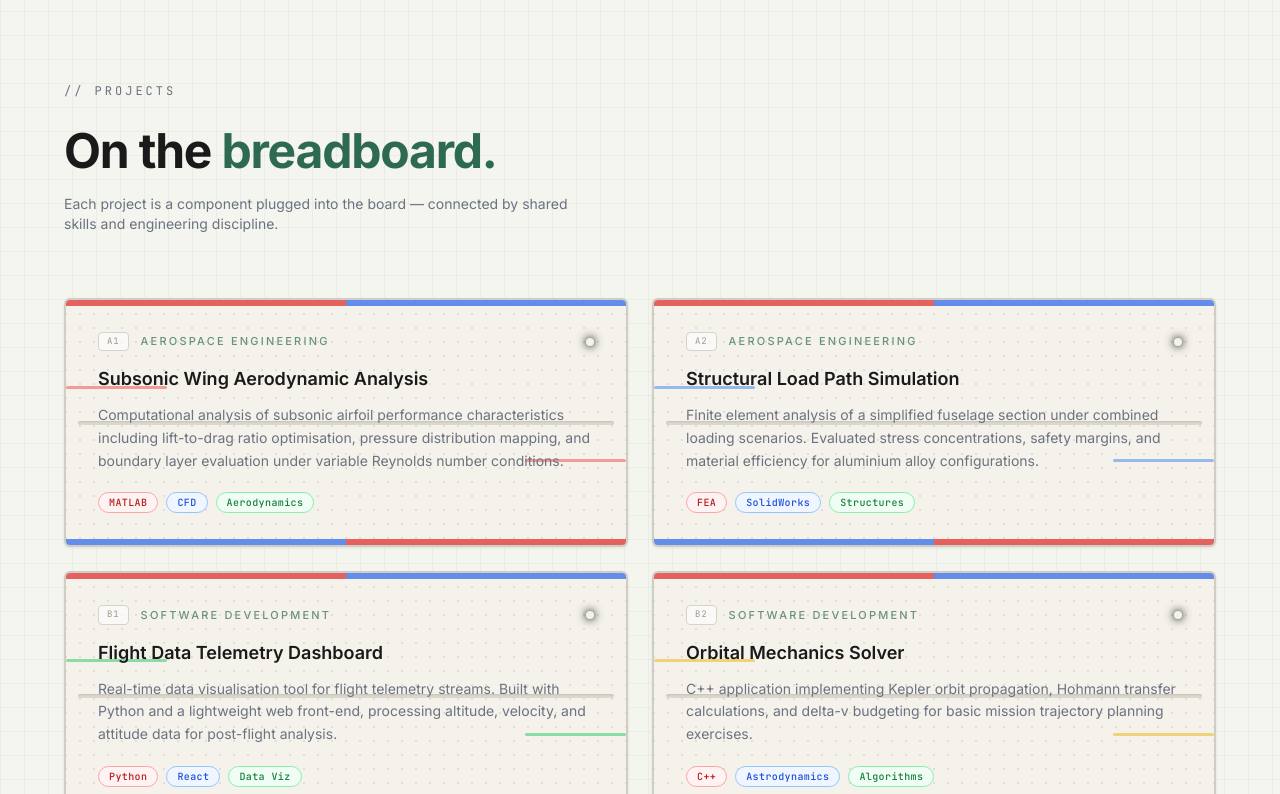
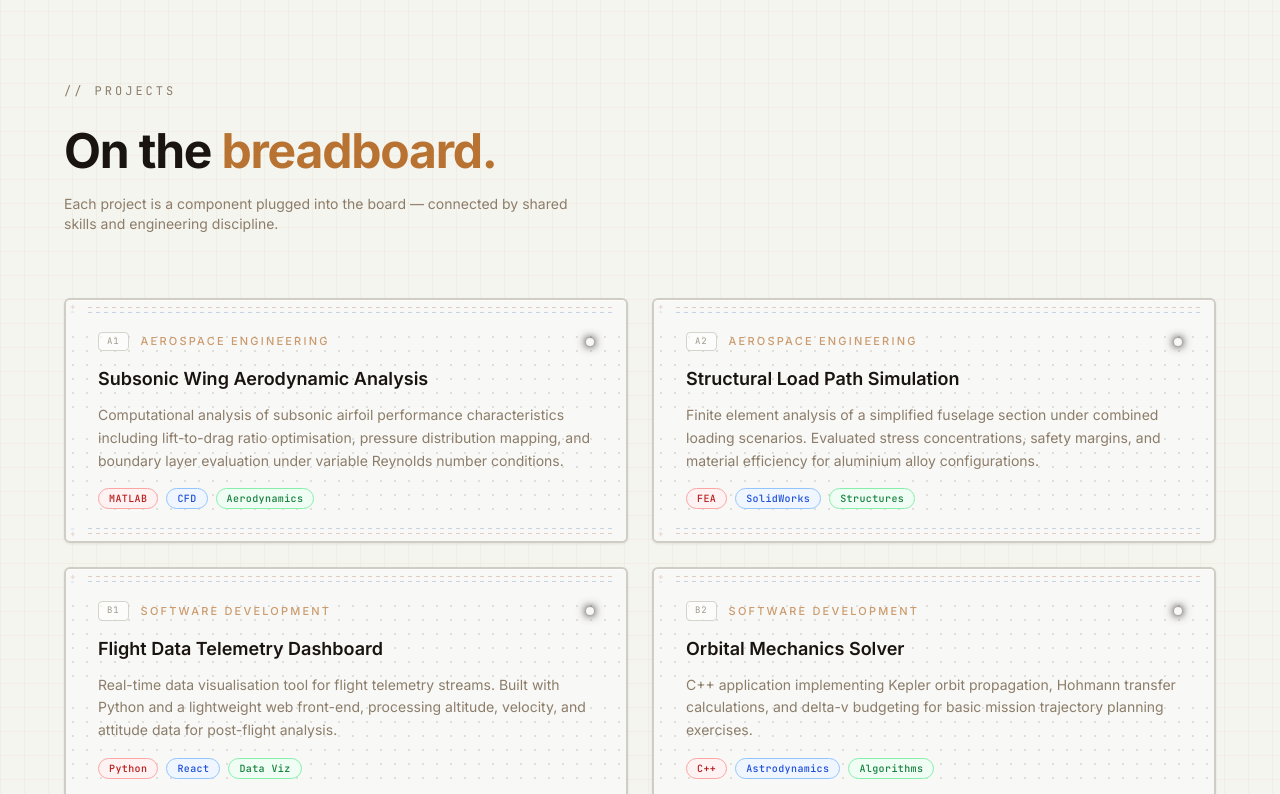
Before and after one commit to Max11122006/Portfolio-Wesbite, a Next.js app: page / in a window 1280 px wide. Shown: the part 2577-3371 px from the top of the page. Built offline with nearby package versions, Linux system fonts and the light colour scheme.

Commit message:
Changed colours and added breadboard component

```diff
--- a/package.json
+++ b/package.json
@@ -8,6 +8,7 @@
     "start": "next start",
     "lint": "eslint"
   },
+
   "dependencies": {
     "@react-three/drei": "^10.7.7",
     "@react-three/fiber": "^9.5.0",
@@ -26,6 +27,7 @@
     "@types/three": "^0.183.1",
     "eslint": "^9",
     "eslint-config-next": "16.1.6",
+    "nodemon": "^3.1.14",
     "tailwindcss": "^4",
     "typescript": "^5"
   }
--- a/src/app/globals.css
+++ b/src/app/globals.css
@@ -2,12 +2,12 @@
 
 @theme inline {
   --color-background: #f5f5f0;
-  --color-foreground: #1a1a1a;
-  --color-accent: #2d6a4f;
-  --color-accent-light: #40916c;
+  --color-foreground: #1A1410;
+  --color-accent: #B87333;
+  --color-accent-light: #D4956A;
   --color-surface: #ffffff;
   --color-surface-alt: #eaeae5;
-  --color-muted: #6b7280;
+  --color-muted: #8C7D6A;
   --color-border: #d4d4cc;
   --color-border-light: #e8e8e0;
   --color-pcb-green: #1b5e20;
@@ -55,8 +55,8 @@ body {
 }
 
 ::selection {
-  background: rgba(45, 106, 79, 0.2);
-  color: #1a1a1a;
+  background: rgba(184, 115, 51, 0.2);
+  color: #1A1410;
 }
 
 /* Section divider */
@@ -84,7 +84,7 @@ body {
 
 .breadboard-card {
   position: relative;
-  background: #f5f2eb;
+  background-color: #F8F8F6;
   border: 2px solid #d0cdc5;
   border-radius: 6px;
   overflow: hidden;
@@ -94,70 +94,58 @@ body {
     inset 0 1px 0 rgba(255, 255, 255, 0.6);
 }
 
-/* Hole grid pattern — the classic breadboard dots */
-.breadboard-card::before {
-  content: "";
-  position: absolute;
-  inset: 0;
-  background-image:
-    radial-gradient(circle, #c8c4ba 1.5px, transparent 1.5px);
-  background-size: 14px 14px;
-  background-position: 7px 7px;
-  pointer-events: none;
-  z-index: 0;
-  opacity: 0.45;
-}
-
-/* Center channel gap (the DIP IC trough) */
-.breadboard-card::after {
-  content: "";
-  position: absolute;
-  top: 50%;
-  left: 12px;
-  right: 12px;
-  height: 4px;
-  background: #ddd8ce;
-  transform: translateY(-50%);
-  border-radius: 2px;
-  z-index: 0;
-  box-shadow: inset 0 1px 2px rgba(0, 0, 0, 0.1);
-}
 
 .breadboard-card .card-inner {
   position: relative;
   z-index: 2;
 }
 
-/* Power rails — red and blue stripes on top and bottom */
-.power-rails-top,
-.power-rails-bottom {
+/* Power rails — thin engineering-notation style with +/− labels */
+.power-rail-strip {
   position: absolute;
   left: 0;
   right: 0;
-  height: 6px;
+  height: 20px;
   z-index: 1;
+  padding: 0 12px 0 22px;
   display: flex;
+  flex-direction: column;
+  justify-content: center;
+  gap: 4px;
 }
 
-.power-rails-top {
-  top: 0;
+.power-rail-strip--top { top: 0; }
+.power-rail-strip--bottom { bottom: 0; }
+
+.power-rail-line {
+  height: 1px;
+  opacity: 0.35;
+  position: relative;
 }
 
-.power-rails-bottom {
-  bottom: 0;
+.power-rail-line--red {
+  background: repeating-linear-gradient(to right, #C0756B 0, #C0756B 4px, transparent 4px, transparent 8px);
 }
 
-.power-rail-red {
-  flex: 1;
-  background: #dc2626;
-  opacity: 0.7;
+.power-rail-line--blue {
+  background: repeating-linear-gradient(to right, #6B8CC0 0, #6B8CC0 4px, transparent 4px, transparent 8px);
 }
 
-.power-rail-blue {
-  flex: 1;
-  background: #2563eb;
+.power-rail-line::before {
+  content: attr(data-label);
+  position: absolute;
+  left: -18px;
+  top: 50%;
+  transform: translateY(-50%);
+  font-size: 9px;
+  font-family: var(--font-mono);
+  font-weight: 700;
   opacity: 0.7;
+  line-height: 1;
 }
+
+.power-rail-line--red::before { color: #C0756B; }
+.power-rail-line--blue::before { color: #6B8CC0; }
 
 /* LED indicator dot */
 .led-indicator {
@@ -241,8 +229,8 @@ body {
 /* Schematic graph paper background */
 .schematic-grid {
   background-image:
-    linear-gradient(rgba(45, 106, 79, 0.06) 1px, transparent 1px),
-    linear-gradient(90deg, rgba(45, 106, 79, 0.06) 1px, transparent 1px);
+    linear-gradient(rgba(184, 115, 51, 0.06) 1px, transparent 1px),
+    linear-gradient(90deg, rgba(184, 115, 51, 0.06) 1px, transparent 1px);
   background-size: 24px 24px;
 }
 
--- /dev/null
+++ b/src/components/BreadboardCard.tsx
@@ -0,0 +1,102 @@
+"use client";
+
+import { motion } from "framer-motion";
+import { useRef, useState, useEffect, useMemo } from "react";
+
+const DOT_GRADIENT = "radial-gradient(circle, rgba(80,75,65,0.15) 1.5px, transparent 1.5px)";
+const TILE_SIZE = 14;
+const RAIL_HEIGHT = 20;
+const RAIL_MARGIN = 3;
+const CENTRE_GAP = 18;
+
+function useDotGrid(height: number) {
+  return useMemo(() => {
+    if (height < 80) return {};
+
+    const dotStart = RAIL_HEIGHT + RAIL_MARGIN;
+    const dotEnd = height - RAIL_HEIGHT - RAIL_MARGIN;
+    const available = dotEnd - dotStart - CENTRE_GAP;
+    if (available < TILE_SIZE * 2) return {};
+
+    const halfSpace = available / 2;
+    const rowsPerHalf = Math.floor(halfSpace / TILE_SIZE);
+    if (rowsPerHalf < 1) return {};
+
+    // Centre the dot blocks within the available space
+    const topBlockHeight = rowsPerHalf * TILE_SIZE;
+    const bottomBlockHeight = rowsPerHalf * TILE_SIZE;
+    const totalUsed = topBlockHeight + CENTRE_GAP + bottomBlockHeight;
+    const extraMargin = (dotEnd - dotStart - totalUsed) / 2;
+    const topStart = dotStart + extraMargin;
+    const bottomStart = topStart + topBlockHeight + CENTRE_GAP;
+
+    const positions: string[] = [];
+    for (let i = 0; i < rowsPerHalf; i++) {
+      positions.push(`0px ${topStart + i * TILE_SIZE}px`);
+    }
+    for (let i = 0; i < rowsPerHalf; i++) {
+      positions.push(`0px ${bottomStart + i * TILE_SIZE}px`);
+    }
+
+    const totalRows = rowsPerHalf * 2;
+    return {
+      backgroundImage: Array(totalRows).fill(DOT_GRADIENT).join(", "),
+      backgroundSize: Array(totalRows).fill(`${TILE_SIZE}px ${TILE_SIZE}px`).join(", "),
+      backgroundPosition: positions.join(", "),
+      backgroundRepeat: Array(totalRows).fill("repeat-x").join(", "),
+    };
+  }, [height]);
+}
+
+interface BreadboardCardProps {
+  children: React.ReactNode;
+  className?: string;
+  hover?: boolean;
+}
+
+export default function BreadboardCard({ children, className = "", hover = false }: BreadboardCardProps) {
+  const ref = useRef<HTMLDivElement>(null);
+  const [height, setHeight] = useState(0);
+
+  useEffect(() => {
+    const el = ref.current;
+    if (!el) return;
+    const observer = new ResizeObserver((entries) => {
+      for (const entry of entries) {
+        setHeight(entry.contentRect.height + (entry.target as HTMLElement).offsetHeight - entry.contentRect.height);
+      }
+    });
+    // Set initial height
+    setHeight(el.offsetHeight);
+    observer.observe(el);
+    return () => observer.disconnect();
+  }, []);
+
+  const dotStyle = useDotGrid(height);
+
+  const hoverProps = hover
+    ? { whileHover: { y: -4, boxShadow: "0 4px 24px rgba(0,0,0,0.08)" } }
+    : {};
+
+  return (
+    <motion.div
+      ref={ref}
+      {...hoverProps}
+      transition={{ duration: 0.3, ease: [0.22, 1, 0.36, 1] }}
+      className={`breadboard-card ${className}`}
+      style={dotStyle}
+    >
+      {/* Power rails */}
+      <div className="power-rail-strip power-rail-strip--top">
+        <div className="power-rail-line power-rail-line--red" data-label="+" />
+        <div className="power-rail-line power-rail-line--blue" data-label="−" />
+      </div>
+      <div className="power-rail-strip power-rail-strip--bottom">
+        <div className="power-rail-line power-rail-line--blue" data-label="−" />
+        <div className="power-rail-line power-rail-line--red" data-label="+" />
+      </div>
+
+      <div className="card-inner">{children}</div>
+    </motion.div>
+  );
+}
--- a/src/components/MotionPrimitives.tsx
+++ b/src/components/MotionPrimitives.tsx
@@ -30,7 +30,7 @@ export function FadeIn({
     <motion.div
       initial={{ opacity: 0, ...directionMap[direction] }}
       whileInView={{ opacity: 1, x: 0, y: 0 }}
-      viewport={{ once: true, margin: "-80px" }}
+      viewport={{ once: false, margin: "-80px" }}
       transition={{ ...transition, delay }}
       className={className}
     >
@@ -52,7 +52,7 @@ export function ScaleIn({
     <motion.div
       initial={{ opacity: 0, scale: 0.9 }}
       whileInView={{ opacity: 1, scale: 1 }}
-      viewport={{ once: true, margin: "-80px" }}
+      viewport={{ once: false, margin: "-80px" }}
       transition={{ ...transition, delay }}
       className={className}
     >
@@ -74,7 +74,7 @@ export function StaggerContainer({
     <motion.div
       initial="hidden"
       whileInView="visible"
-      viewport={{ once: true, margin: "-80px" }}
+      viewport={{ once: false, margin: "-80px" }}
       variants={{
         hidden: {},
         visible: {
--- a/src/components/Projects.tsx
+++ b/src/components/Projects.tsx
@@ -1,7 +1,7 @@
 "use client";
 
-import { motion } from "framer-motion";
 import { FadeIn, StaggerContainer, StaggerItem } from "./MotionPrimitives";
+import BreadboardCard from "./BreadboardCard";
 
 interface Project {
   id: number;
@@ -78,15 +78,6 @@ const projects: Project[] = [
   },
 ];
 
-function WireDeco({ top, left, width, color }: { top: string; left: string; width: string; color: string }) {
-  return (
-    <div
-      className={`wire-deco wire-deco--${color}`}
-      style={{ top, left, width }}
-    />
-  );
-}
-
 export default function Projects() {
   return (
     <section
@@ -117,26 +108,8 @@ export default function Projects() {
         >
           {projects.map((project) => (
             <StaggerItem key={project.id}>
-              <motion.div
-                whileHover={{ y: -4, boxShadow: "0 4px 24px rgba(0,0,0,0.08)" }}
-                transition={{ duration: 0.3, ease: [0.22, 1, 0.36, 1] }}
-                className="breadboard-card h-full"
-              >
-                {/* Power rails */}
-                <div className="power-rails-top">
-                  <div className="power-rail-red" />
-                  <div className="power-rail-blue" />
-                </div>
-                <div className="power-rails-bottom">
-                  <div className="power-rail-blue" />
-                  <div className="power-rail-red" />
-                </div>
-
-                {/* Decorative wires */}
-                <WireDeco top="35%" left="0" width="18%" color={project.wireColor} />
-                <WireDeco top="65%" left="82%" width="18%" color={project.wireColor} />
-
-                <div className="card-inner p-7 md:p-8 pt-9 pb-9 flex flex-col h-full">
+              <BreadboardCard className="h-full" hover>
+                <div className="p-7 md:p-8 pt-7 pb-7 flex flex-col h-full">
                   {/* Header row: pin label + category */}
                   <div className="flex items-center justify-between mb-4">
                     <div className="flex items-center gap-3">
@@ -160,7 +133,7 @@ export default function Projects() {
                     {project.title}
                   </h3>
 
-                  <p className="text-sm text-muted leading-relaxed flex-1 mb-5">
+                  <p className="text-sm text-muted leading-relaxed mb-4">
                     {project.description}
                   </p>
 
@@ -176,7 +149,7 @@ export default function Projects() {
                     ))}
                   </div>
                 </div>
-              </motion.div>
+              </BreadboardCard>
             </StaggerItem>
           ))}
         </StaggerContainer>
--- a/src/components/Skills.tsx
+++ b/src/components/Skills.tsx
@@ -1,8 +1,7 @@
 "use client";
 
 import { FadeIn, StaggerContainer, StaggerItem } from "./MotionPrimitives";
-
-const WIRE_COLORS = ["red", "blue", "green", "yellow"];
+import BreadboardCard from "./BreadboardCard";
 
 const skills = [
   {
@@ -70,18 +69,10 @@ export default function Skills() {
           className="grid md:grid-cols-2 lg:grid-cols-4 gap-6"
           staggerDelay={0.12}
         >
-          {skills.map((group, gi) => (
+          {skills.map((group) => (
             <StaggerItem key={group.category}>
-              <div className="breadboard-card h-full">
-                <div className="power-rails-top">
-                  <div className="power-rail-red" />
-                  <div className="power-rail-blue" />
-                </div>
-                <div className="power-rails-bottom">
-                  <div className="power-rail-blue" />
-                  <div className="power-rail-red" />
-                </div>
-                <div className="card-inner p-6 pt-8 pb-8">
+              <BreadboardCard className="h-full">
+                <div className="p-6 pt-8 pb-8">
                   <h3 className="text-xs tracking-[0.2em] uppercase text-accent font-medium font-mono mb-5">
                     {group.category}
                   </h3>
@@ -104,7 +95,7 @@ export default function Skills() {
                     ))}
                   </ul>
                 </div>
-              </div>
+              </BreadboardCard>
             </StaggerItem>
           ))}
         </StaggerContainer>
```
Also changed, not shown: src/app/github/page.tsx (+6 -21 lines), src/app/personal-projects/page.tsx (+3 -19 lines).
